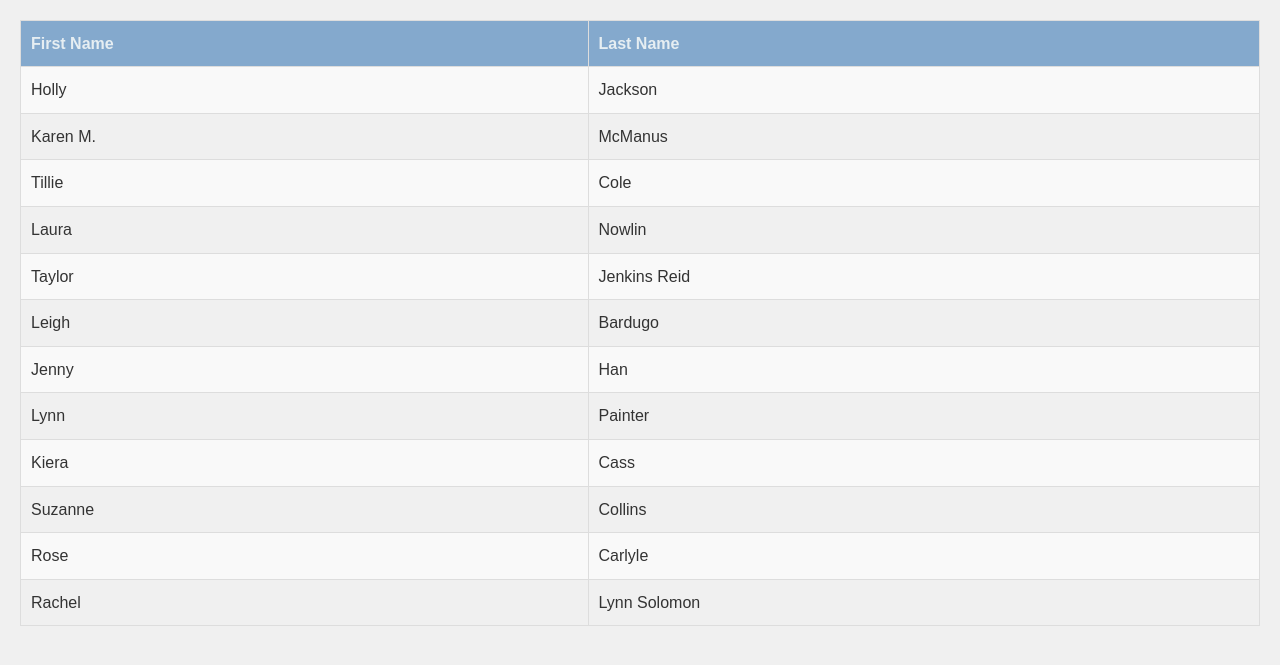
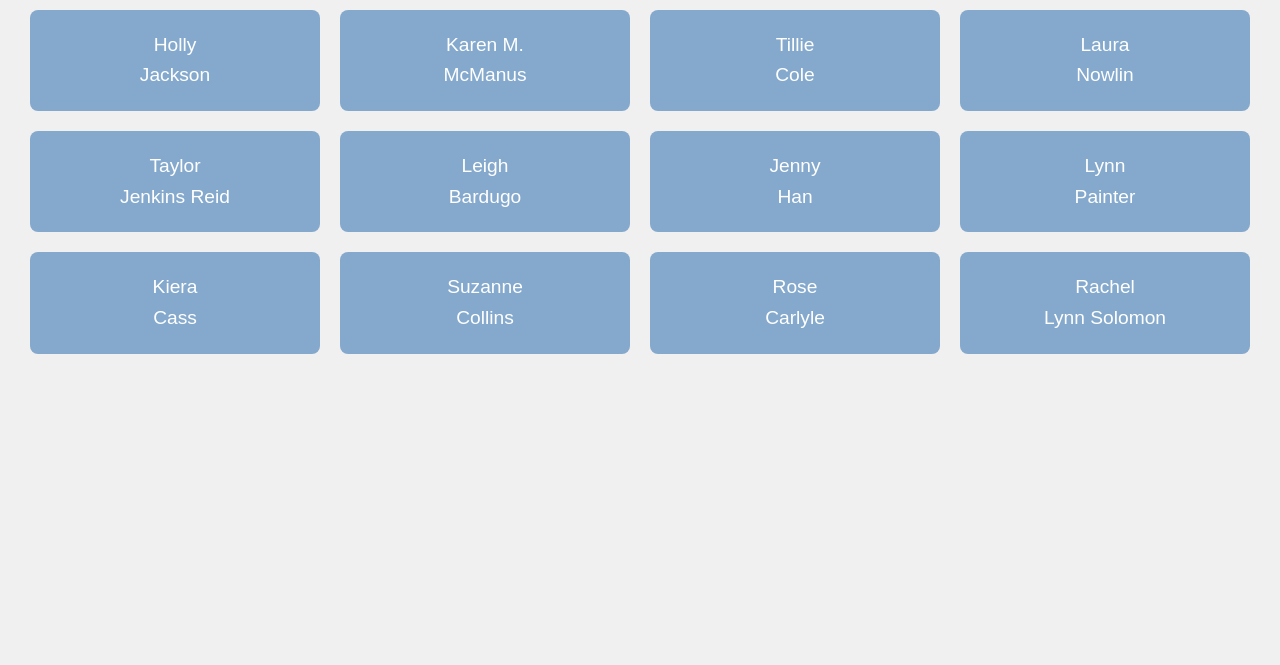
Before and after one commit to howardsara/Database-Processes, a Flask app: page /authors in a window 1280 px wide. Shown: the part 86-751 px from the top of the page. Run offline with Flask 3, Linux system fonts and the light colour scheme; data comes from the database, SQL or seed files in the repository.

Commit message:
Changed the CSS display of authors page

```diff
--- a/main.py
+++ b/main.py
@@ -45,6 +45,7 @@ def render_books():
     con.close()
     print(book_list, author_list)
 
+    # Make an ordered list of authors in relation to each book
     book_author = []
     for book in book_list:
         for author in author_list:
--- a/static/css/style.css
+++ b/static/css/style.css
@@ -92,3 +92,25 @@ caption {
 .table-container {
   overflow-x: auto; /* Allows horizontal scrolling for large tables */
 }
+
+
+
+article {
+    display: flex;
+    flex-wrap: wrap;
+    gap: 20px; /* Spacing between items */
+    width: 100%;
+    padding: 10px;
+}
+
+
+div {
+    flex: 1 1 calc(25% - 20px); /* 4 items per row, accounting for gap */
+    background-color: #84A9CD;
+    color: white;
+    padding: 20px;
+    text-align: center;
+    border-radius: 8px;
+    font-size: 1.2rem;
+
+}
--- a/templates/authors.html
+++ b/templates/authors.html
@@ -12,19 +12,15 @@
       </nav>
 
     <body>
-        <table>
-            <tr>
-                <th>First Name</th>
-                <th>Last Name</th>
-            </tr>
+        <article>
             {% for author in authors %}
-            <tr>
+            <div>
                 {% for item in author[1:] %}
-                    <td>{{ item }}</td>
+                    <p>{{ item }}</p>
                 {% endfor %}
-            </tr>
+            </div>
             {% endfor %}
-        </table>
+        </article>
     </body>
 
 </html>
```
